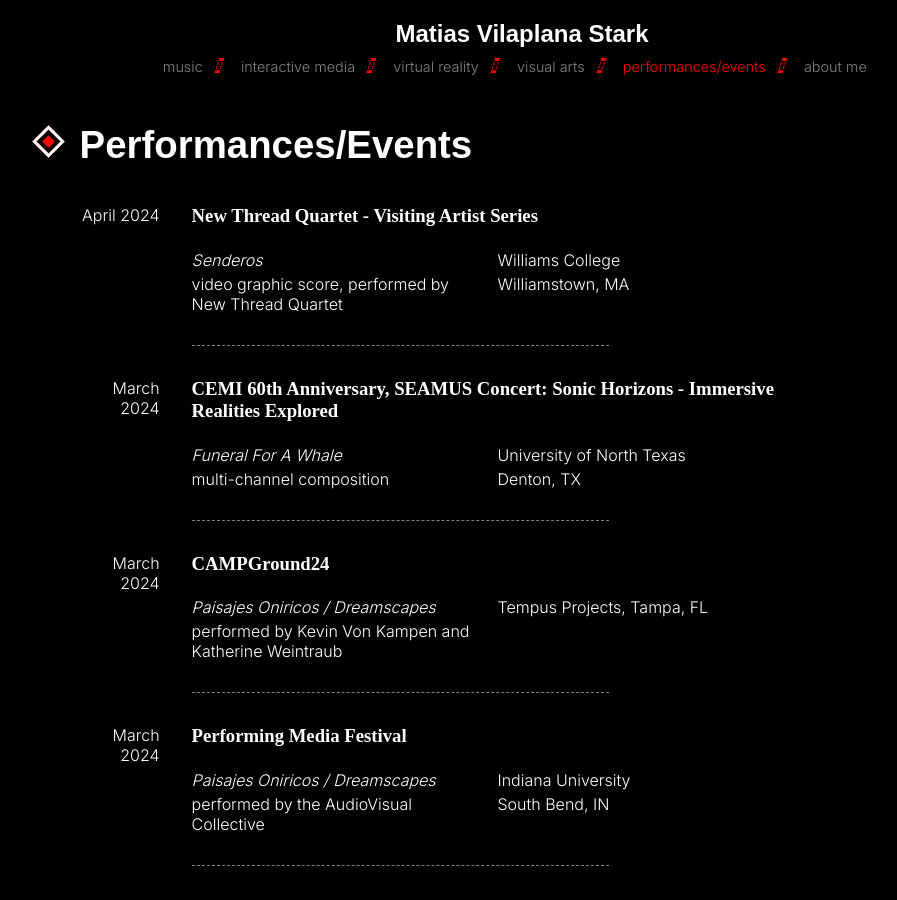
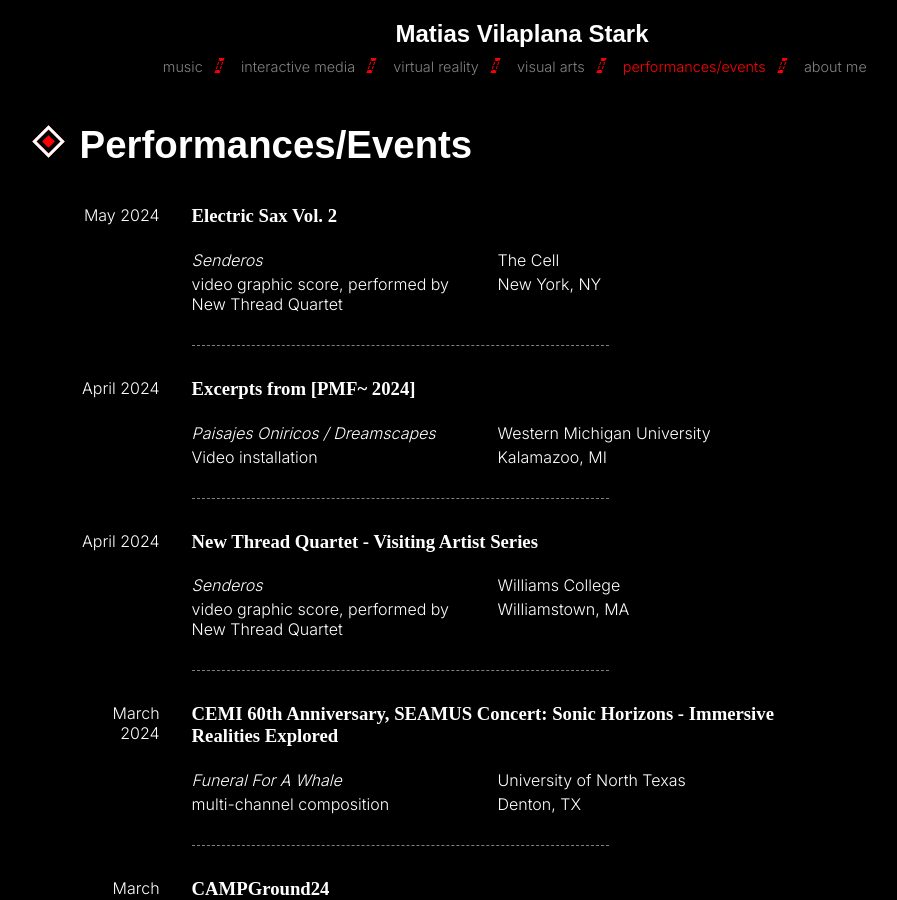
Before and after one commit to matvilap/matvilap.github.io, a Jekyll site: the page built from performances.md, in a window 1280 px wide and 900 px high. Shown: the whole window, without its empty margins (118-1015 px from the left). Built offline with Jekyll 4.4.1, drawn with Linux system fonts in a browser that asks for light colours; some web fonts are replaced.

Commit message:
updated performances

```diff
--- a/performances.md
+++ b/performances.md
@@ -2,6 +2,20 @@
 title: Performances/Events
 order: 5
 events:
+  - event: 'Electric Sax Vol. 2'
+    date: May 2024
+    venue: The Cell
+    location: New York, NY
+    work: "Senderos"
+    details: video graphic score, performed by New Thread Quartet
+
+  - event: 'Excerpts from [PMF~ 2024]'
+    date: April 2024
+    venue: Western Michigan University
+    location: Kalamazoo, MI
+    work: "Paisajes Oniricos / Dreamscapes"
+    details: Video installation
+
   - event: 'New Thread Quartet - Visiting Artist Series'
     date: April 2024
     venue: Williams College
```
Also changed, not shown: _works/dreamscapes.md (+4 -0 lines).
